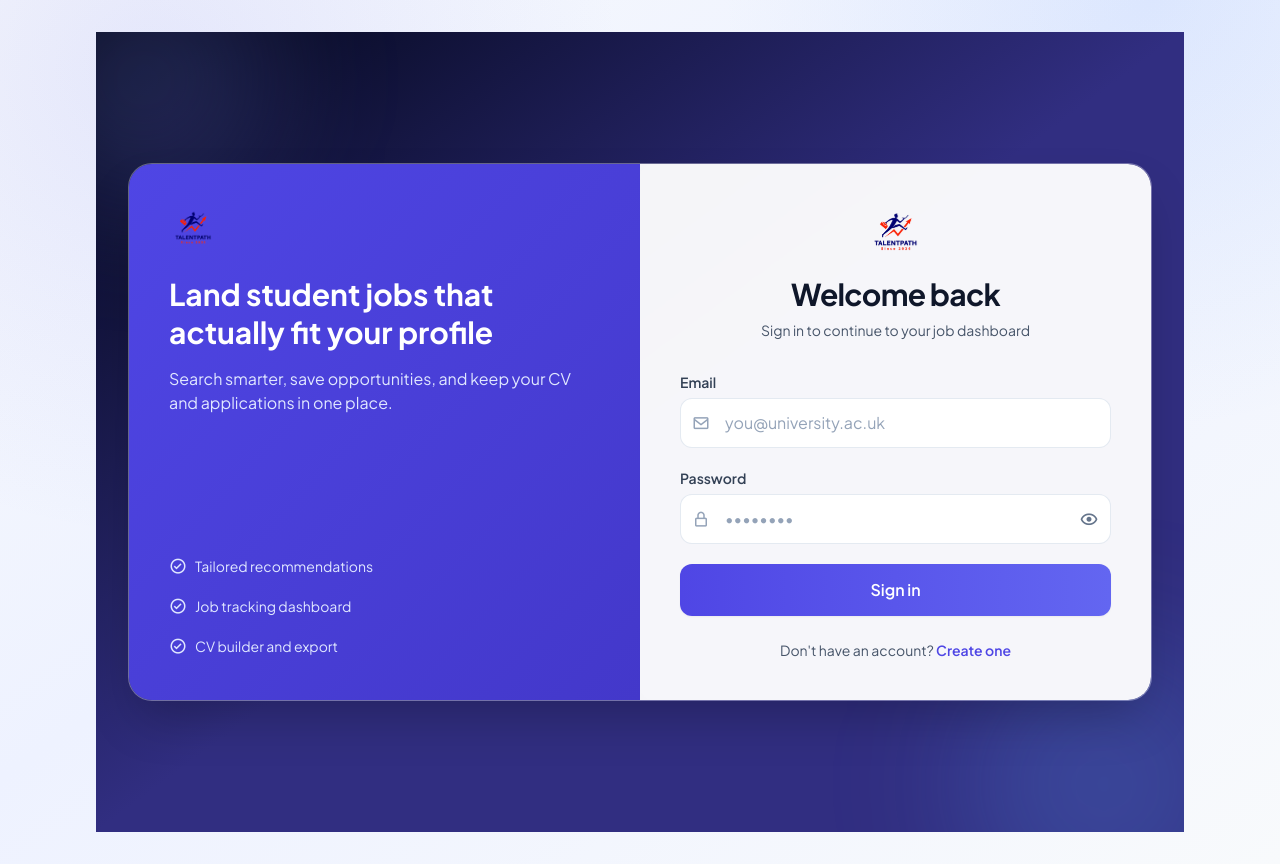
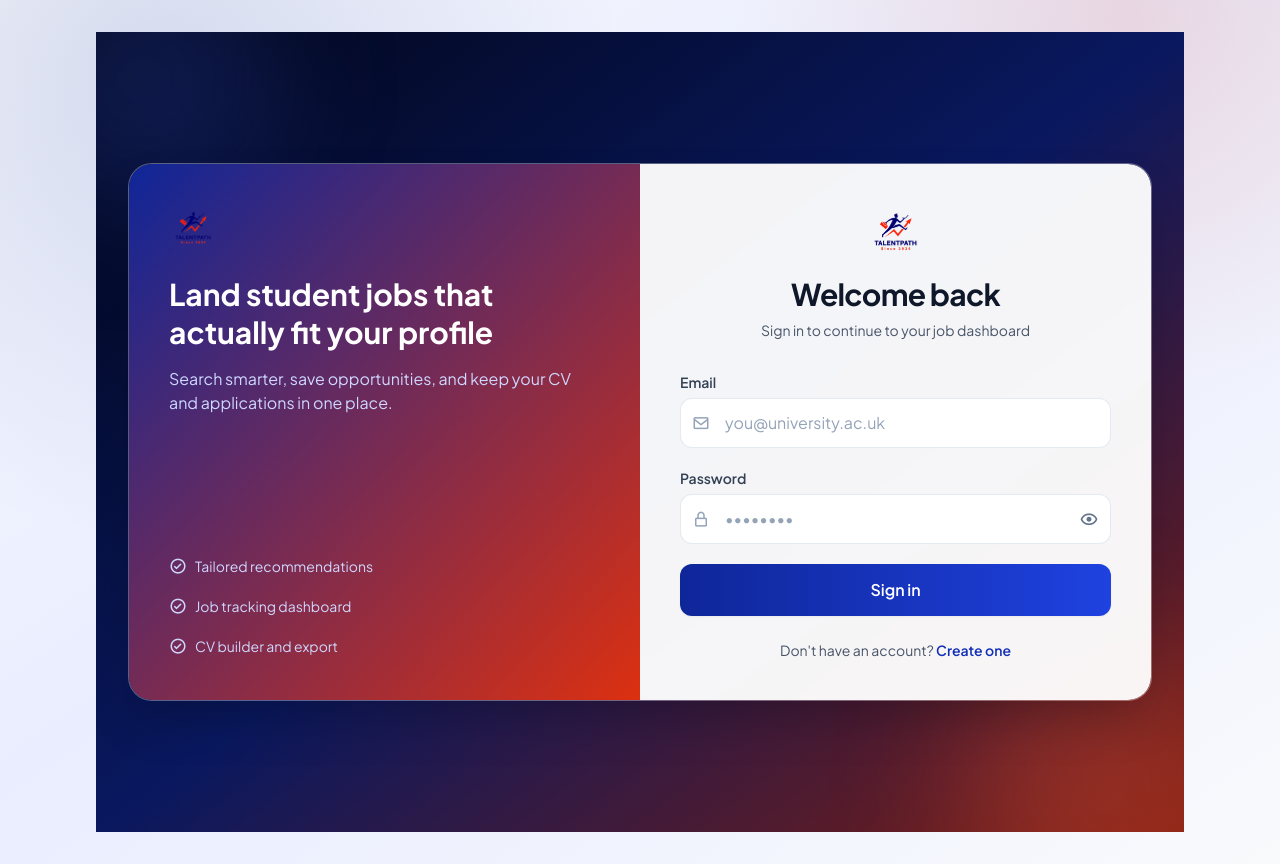
Before and after one commit to Olamigoke10/studentjobrecommender, a React (Vite) app in the folder frontend/: page /login in a window 1280 px wide. Built offline with nearby package versions, Linux system fonts and the light colour scheme; no server answers.

Commit message:
Apply logo-based blue and red brand theme

```diff
--- a/frontend/src/components/Navbar.jsx
+++ b/frontend/src/components/Navbar.jsx
@@ -77,7 +77,7 @@ const Navbar = () => {
                       to={to}
                       className={`px-3 py-2 rounded-xl text-xs font-medium whitespace-nowrap transition-all duration-200 ${
                         isActive
-                          ? 'bg-gradient-to-r from-primary-50 to-indigo-50 text-primary-700 border border-primary-100'
+                          ? 'bg-gradient-to-r from-primary-50 to-accent-50 text-primary-700 border border-primary-100'
                           : 'text-slate-600 hover:bg-white/70 hover:text-slate-900 dark:text-slate-300 dark:hover:bg-slate-900/80 dark:hover:text-slate-100'
                       }`}
                     >
@@ -148,7 +148,7 @@ const Navbar = () => {
                   onClick={() => setMobileMenuOpen(false)}
                   className={`flex items-center min-h-[48px] px-4 rounded-xl text-base font-medium transition-colors ${
                     isActive
-                      ? 'bg-gradient-to-r from-primary-50 to-indigo-50 text-primary-700 border border-primary-100'
+                      ? 'bg-gradient-to-r from-primary-50 to-accent-50 text-primary-700 border border-primary-100'
                       : 'text-slate-700 hover:bg-white/80 dark:text-slate-300 dark:hover:bg-slate-900/80'
                   }`}
                 >
--- a/frontend/src/index.css
+++ b/frontend/src/index.css
@@ -8,23 +8,23 @@
   }
   body {
     @apply font-sans antialiased text-slate-800 bg-slate-50;
-    background-image: radial-gradient(circle at 12% 8%, rgba(99, 102, 241, 0.12), transparent 34%),
-      radial-gradient(circle at 90% 0%, rgba(59, 130, 246, 0.1), transparent 30%),
-      linear-gradient(to bottom right, #f8fafc, #eef2ff 45%, #f8fafc);
+    background-image: radial-gradient(circle at 12% 8%, rgba(15, 38, 153, 0.14), transparent 34%),
+      radial-gradient(circle at 88% 2%, rgba(220, 48, 16, 0.12), transparent 28%),
+      linear-gradient(to bottom right, #f8fafc, #e9edff 45%, #f8fafc);
     overflow-x: hidden;
     min-height: 100vh;
   }
   .dark body {
     @apply text-slate-100 bg-slate-950;
-    background-image: radial-gradient(circle at 14% 10%, rgba(99, 102, 241, 0.2), transparent 34%),
-      radial-gradient(circle at 92% 2%, rgba(59, 130, 246, 0.18), transparent 30%),
+    background-image: radial-gradient(circle at 14% 10%, rgba(31, 66, 224, 0.24), transparent 34%),
+      radial-gradient(circle at 92% 2%, rgba(220, 48, 16, 0.2), transparent 30%),
       linear-gradient(to bottom right, #020617, #0b1120 45%, #020617);
   }
 }
 
 @layer components {
   .btn-primary {
-    @apply inline-flex items-center justify-center px-5 py-2.5 min-h-[44px] sm:min-h-0 text-sm font-semibold rounded-xl text-white bg-gradient-to-r from-primary-600 to-primary-500 hover:from-primary-700 hover:to-primary-600 focus:outline-none focus:ring-2 focus:ring-offset-2 focus:ring-primary-500 transition-all duration-200 shadow-sm;
+    @apply inline-flex items-center justify-center px-5 py-2.5 min-h-[44px] sm:min-h-0 text-sm font-semibold rounded-xl text-white bg-gradient-to-r from-primary-700 to-primary-500 hover:from-primary-800 hover:to-primary-600 focus:outline-none focus:ring-2 focus:ring-offset-2 focus:ring-primary-500 transition-all duration-200 shadow-sm;
   }
   .btn-secondary {
     @apply inline-flex items-center justify-center px-5 py-2.5 min-h-[44px] sm:min-h-0 text-sm font-semibold rounded-xl text-primary-700 bg-primary-50 hover:bg-primary-100 border border-primary-200 focus:outline-none focus:ring-2 focus:ring-offset-2 focus:ring-primary-500 transition-all duration-200 dark:text-primary-200 dark:bg-primary-900/40 dark:hover:bg-primary-900/60 dark:border-primary-900;
@@ -36,6 +36,6 @@
     @apply bg-white/90 backdrop-blur-sm rounded-2xl shadow-card border border-white/70 overflow-hidden transition-all duration-300 dark:bg-slate-900/75 dark:border-slate-800/70;
   }
   .card-hover {
-    @apply hover:shadow-card-hover hover:border-primary-200;
+    @apply hover:shadow-card-hover hover:border-primary-300;
   }
 }
--- a/frontend/src/pages/Login.jsx
+++ b/frontend/src/pages/Login.jsx
@@ -21,13 +21,13 @@ const Login = () => {
   };
 
   return (
-    <div className="relative min-h-screen flex items-center justify-center bg-gradient-to-br from-slate-950 via-primary-900 to-indigo-900 py-8 sm:py-12 px-4 overflow-hidden dark:from-slate-950 dark:via-slate-900 dark:to-slate-900">
+    <div className="relative min-h-screen flex items-center justify-center bg-gradient-to-br from-slate-950 via-primary-900 to-accent-900 py-8 sm:py-12 px-4 overflow-hidden dark:from-slate-950 dark:via-slate-900 dark:to-slate-900">
       <div className="pointer-events-none absolute -top-20 -left-20 h-64 w-64 rounded-full bg-primary-400/20 blur-3xl" />
-      <div className="pointer-events-none absolute -bottom-24 -right-16 h-72 w-72 rounded-full bg-blue-400/20 blur-3xl" />
+      <div className="pointer-events-none absolute -bottom-24 -right-16 h-72 w-72 rounded-full bg-accent-400/25 blur-3xl" />
       <div className="w-full max-w-5xl animate-fade-in">
         <div className="overflow-hidden rounded-3xl border border-white/25 bg-white/10 backdrop-blur-sm shadow-2xl dark:border-slate-700/60 dark:bg-slate-900/40">
           <div className="grid lg:grid-cols-2">
-            <section className="hidden lg:flex flex-col justify-between p-10 bg-gradient-to-br from-primary-600 to-indigo-700 text-white dark:from-slate-900 dark:to-primary-900">
+            <section className="hidden lg:flex flex-col justify-between p-10 bg-gradient-to-br from-primary-700 to-accent-600 text-white dark:from-slate-900 dark:to-primary-900">
               <div>
                 <img src={talentPathLogo} alt="Talent Path" className="h-12 w-12 rounded-xl object-cover mb-6" />
                 <h2 className="text-3xl font-bold leading-tight">
--- a/frontend/src/pages/Register.jsx
+++ b/frontend/src/pages/Register.jsx
@@ -54,13 +54,13 @@ const Register = () => {
   };
 
   return (
-    <div className="relative min-h-screen flex items-center justify-center bg-gradient-to-br from-slate-950 via-primary-900 to-indigo-900 py-8 sm:py-12 px-4 overflow-hidden dark:from-slate-950 dark:via-slate-900 dark:to-slate-900">
+    <div className="relative min-h-screen flex items-center justify-center bg-gradient-to-br from-slate-950 via-primary-900 to-accent-900 py-8 sm:py-12 px-4 overflow-hidden dark:from-slate-950 dark:via-slate-900 dark:to-slate-900">
       <div className="pointer-events-none absolute -top-20 -left-20 h-64 w-64 rounded-full bg-primary-400/20 blur-3xl" />
-      <div className="pointer-events-none absolute -bottom-24 -right-16 h-72 w-72 rounded-full bg-blue-400/20 blur-3xl" />
+      <div className="pointer-events-none absolute -bottom-24 -right-16 h-72 w-72 rounded-full bg-accent-400/25 blur-3xl" />
       <div className="w-full max-w-5xl animate-fade-in">
         <div className="overflow-hidden rounded-3xl border border-white/25 bg-white/10 backdrop-blur-sm shadow-2xl dark:border-slate-700/60 dark:bg-slate-900/40">
           <div className="grid lg:grid-cols-2">
-            <section className="hidden lg:flex flex-col justify-between p-10 bg-gradient-to-br from-primary-600 to-indigo-700 text-white dark:from-slate-900 dark:to-primary-900">
+            <section className="hidden lg:flex flex-col justify-between p-10 bg-gradient-to-br from-primary-700 to-accent-600 text-white dark:from-slate-900 dark:to-primary-900">
               <div>
                 <img src={talentPathLogo} alt="Talent Path" className="h-12 w-12 rounded-xl object-cover mb-6" />
                 <h2 className="text-3xl font-bold leading-tight">
--- a/frontend/tailwind.config.js
+++ b/frontend/tailwind.config.js
@@ -12,16 +12,28 @@ export default {
       },
       colors: {
         primary: {
-          50: '#eef2ff',
-          100: '#e0e7ff',
-          200: '#c7d2fe',
-          300: '#a5b4fc',
-          400: '#818cf8',
-          500: '#6366f1',
-          600: '#4f46e5',
-          700: '#4338ca',
-          800: '#3730a3',
-          900: '#312e81',
+          50: '#e9edff',
+          100: '#cfd7ff',
+          200: '#a3b2ff',
+          300: '#748cff',
+          400: '#4464ff',
+          500: '#1f42e0',
+          600: '#132fb7',
+          700: '#0f2699',
+          800: '#0d217f',
+          900: '#09185f',
+        },
+        accent: {
+          50: '#fff1ee',
+          100: '#ffd9d0',
+          200: '#ffb7a5',
+          300: '#ff8a70',
+          400: '#ff5f3e',
+          500: '#f24420',
+          600: '#dc3010',
+          700: '#b9270d',
+          800: '#971f0f',
+          900: '#7c1d11',
         },
         surface: {
           50: '#f8fafc',
@@ -36,7 +48,7 @@ export default {
       boxShadow: {
         'soft': '0 2px 15px -3px rgba(0, 0, 0, 0.07), 0 10px 20px -2px rgba(0, 0, 0, 0.04)',
         'card': '0 1px 3px 0 rgba(0, 0, 0, 0.05), 0 1px 2px -1px rgba(0, 0, 0, 0.05)',
-        'card-hover': '0 12px 45px -14px rgba(79, 70, 229, 0.3), 0 4px 15px -3px rgba(15, 23, 42, 0.09)',
+        'card-hover': '0 12px 45px -14px rgba(15, 38, 153, 0.28), 0 4px 15px -3px rgba(185, 39, 13, 0.12)',
       },
       animation: {
         'fade-in': 'fadeIn 0.4s ease-out',
```
